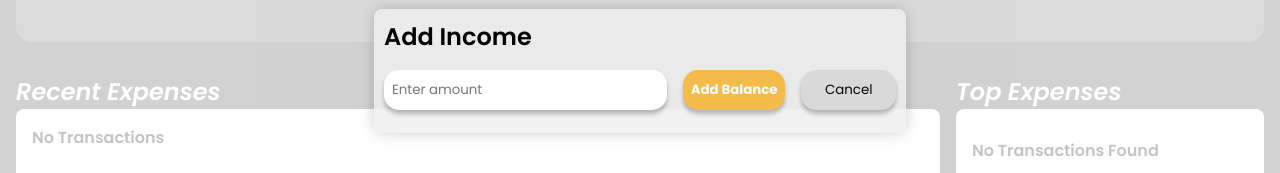
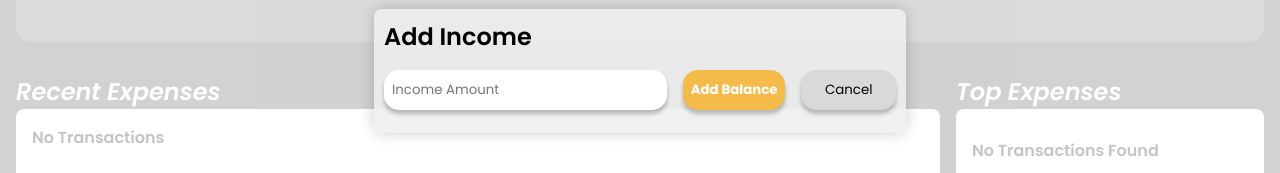
Before and after one commit to Siddharth-Bose/ExpenseTracker-V2, a React (Vite) app: page / in a window 1280 px wide. Both pictures are taken after a click on the button "+ Add Income". Shown: the part 329-502 px from the top of the page. Built offline with nearby package versions, Linux system fonts and the light colour scheme.

Commit message:
Fix. Wrapped Inputs and Buttons Inside Form

```diff
--- a/src/components/ExpenseModal.jsx
+++ b/src/components/ExpenseModal.jsx
@@ -11,7 +11,8 @@ function ExpenseModal({
   onSubmit,
   mode,
 }) {
-  const handleSubmit = () => {
+  const handleSubmit = (e) => {
+    e.preventDefault();
     if (
       !expenseData.title ||
       !expenseData.amount ||
@@ -39,6 +40,7 @@ function ExpenseModal({
       overlayClassName="custom-overlay"
     >
       <h2>{mode === "edit" ? "Edit Expense" : "Add Expense"}</h2>
+      <form className="row" onSubmit={(e) => handleSubmit(e)}>
         <div className="row">
           <input
             type="text"
@@ -75,13 +77,14 @@ function ExpenseModal({
           />
         </div>
         <div className="row">
-        <button onClick={handleSubmit} className="cta-btn">
+          <button className="cta-btn" type="submit">
             Add Expense
           </button>
           <button onClick={onClose} className="cancel-btn">
             Cancel
           </button>
         </div>
+      </form>
     </Modal>
   );
 }
--- a/src/components/ExpenseSummary.jsx
+++ b/src/components/ExpenseSummary.jsx
@@ -27,7 +27,8 @@ function ExpenseSummary() {
     date: "",
   });
 
-  const handleAddIncome = () => {
+  const handleAddIncome = (e) => {
+    e.preventDefault();
     if (!incomeAmount || isNaN(incomeAmount))
       return alert("Enter valid amount");
     addWalletBalance(parseFloat(incomeAmount));
@@ -71,14 +72,14 @@ function ExpenseSummary() {
         overlayClassName="custom-overlay"
       >
         <h2>Add Income</h2>
-        <div className="row">
+        <form className="row" onSubmit={(e) => handleAddIncome(e)}>
           <input
             type="number"
-            placeholder="Enter amount"
+            placeholder="Income Amount"
             value={incomeAmount}
             onChange={(e) => setIncomeAmount(e.target.value)}
           />
-          <button onClick={handleAddIncome} className="cta-btn">
+          <button type="submit" className="cta-btn">
             Add Balance
           </button>
           <button
@@ -87,7 +88,7 @@ function ExpenseSummary() {
           >
             Cancel
           </button>
-        </div>
+        </form>
       </Modal>
 
       {/* Expense Modal */}
```
Lines whose indentation alone changed are shown as unchanged.
